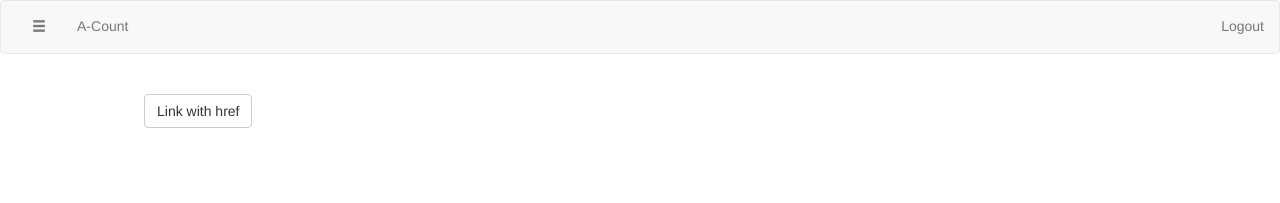
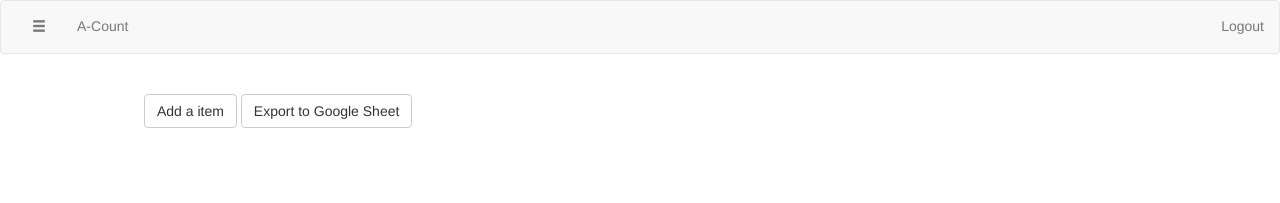
Before and after one commit to buefox/EZsplit, a plain HTML site: page navBar.html in a window 1280 px wide. Drawn offline with nearby package versions, Linux system fonts and the light colour scheme.

Commit message:
Add a extra button
Extra Button for export to Google sheet

```diff
--- a/navBar.html
+++ b/navBar.html
@@ -234,7 +234,11 @@
         <div id="page-content-wrapper">
           <div class = "main-page">
             <a class="btn btn-default" role="button" data-toggle="collapse" href="#collapseAdditem" aria-expanded="false" aria-controls="collapseAdditem">
-              Link with href
+              Add a item
+            </a>
+
+            <a class="btn btn-default" role="button"  href="#">
+              Export to Google Sheet
             </a>
 
             <div class="collapse cBody" id="collapseAdditem">
```
